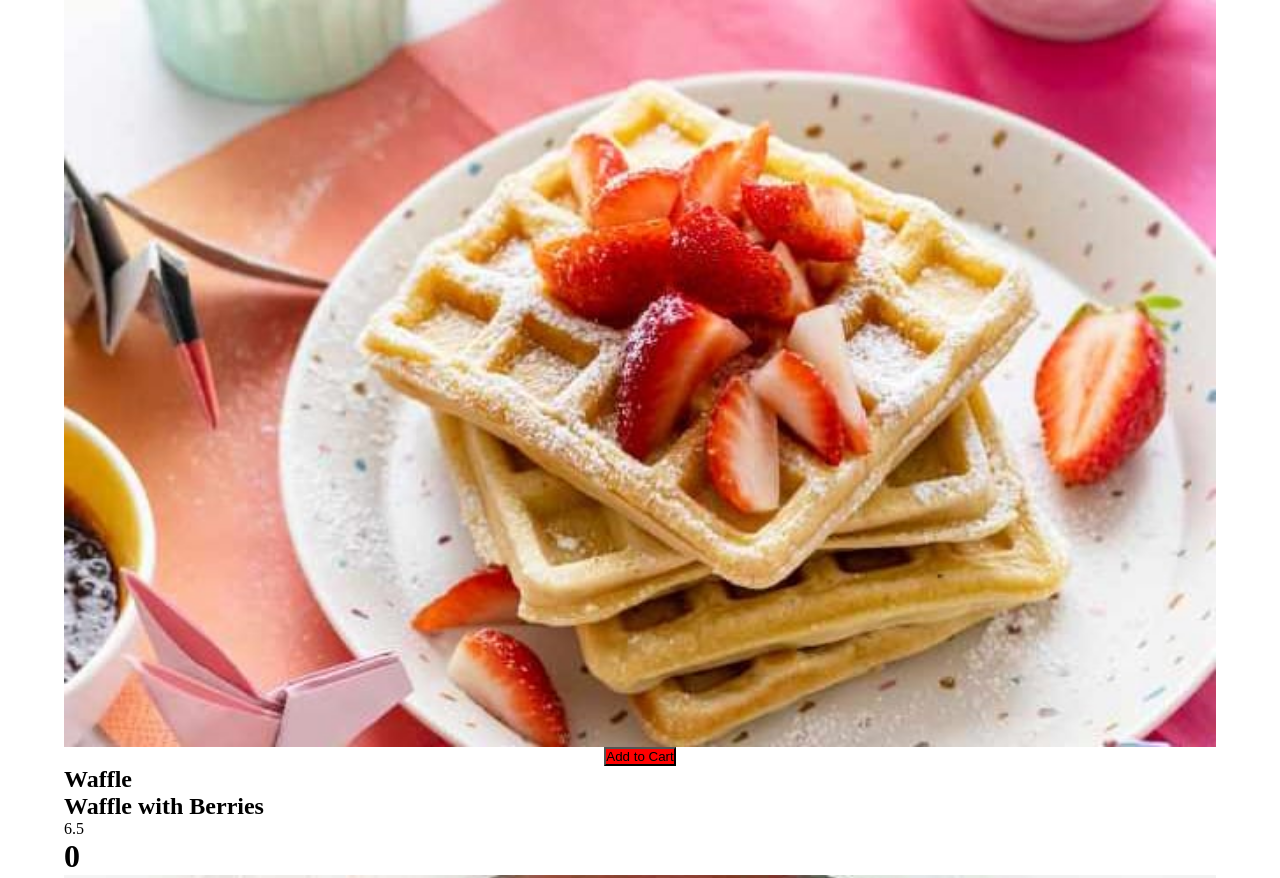
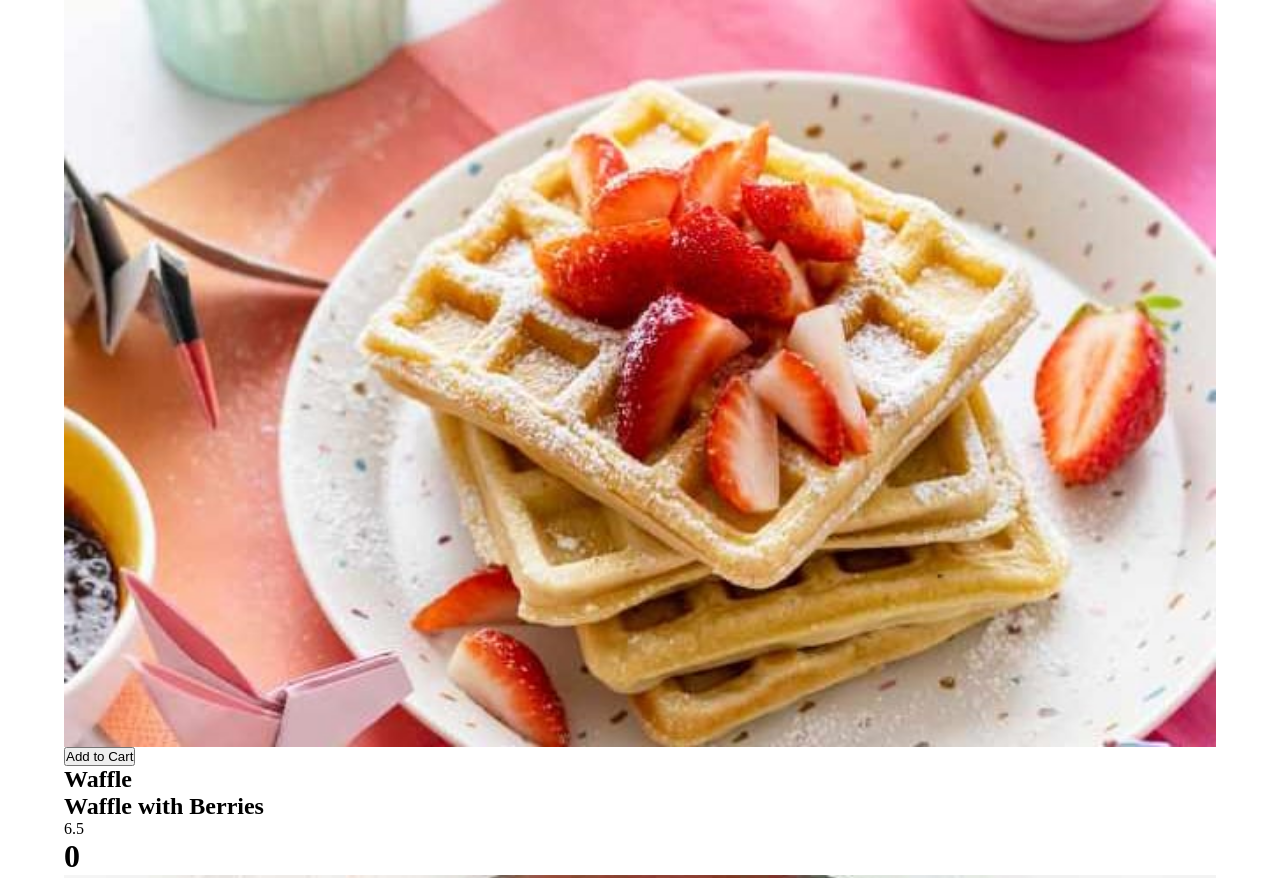
Before and after one commit to tonage72/product-list-with-cart-main, a plain HTML site: page index.html in a window 1280 px wide. Shown: the top 878 px of the page. Drawn offline with Linux system fonts and the light colour scheme.

Commit message:
Initial added to cart button good

```diff
--- a/css/style.css
+++ b/css/style.css
@@ -26,6 +26,12 @@ main {
 	width: 100%;
 }
 
+.wrap-added-to-cart {
+	display: none;
+	justify-content: space-between;
+	align-items: center;
+}
+
 .btn-add-to-cart {
 	justify-self: center;
 }
--- a/javascript/script.js
+++ b/javascript/script.js
@@ -10,7 +10,14 @@ fetch('./data.json')
 			main.innerHTML += `
 				<div class="card">
 						<img src="${menuItem.image.mobile}" alt="">
-						<button class="btn-add-to-cart">Add to Cart</button>
+						<div class="wrap-add-to-cart">
+							<button>Add to Cart</button>
+						</div>
+						<div class="wrap-added-to-cart">
+							<button class="minus-button">- </button>
+							<span class="total-added-cart">1</span>
+							<button class="plus-button"> +</button>
+						</div>
 						<h2>${menuItem.category}</h2>
 						<h2>${menuItem.name}</h2>
 						<p>${menuItem.price}</p>
@@ -18,8 +25,13 @@ fetch('./data.json')
 				</div>
 			`
 		})
-		const addToCartBtns = document.querySelectorAll('.btn-add-to-cart')
+		const addToCartBtns = document.querySelectorAll('.wrap-add-to-cart')
+		const wrapAddedToCart = document.querySelectorAll('.wrap-added-to-cart')
 		addToCartBtns.forEach((btn, index) => {
-			btn.style.backgroundColor = 'red'
+			btn.addEventListener('click', () => {
+				cart.style.display = 'block'
+				addToCartBtns[index].style.display = 'none'
+				wrapAddedToCart[index].style.display = 'flex'
+			})
 	})
 })
```
